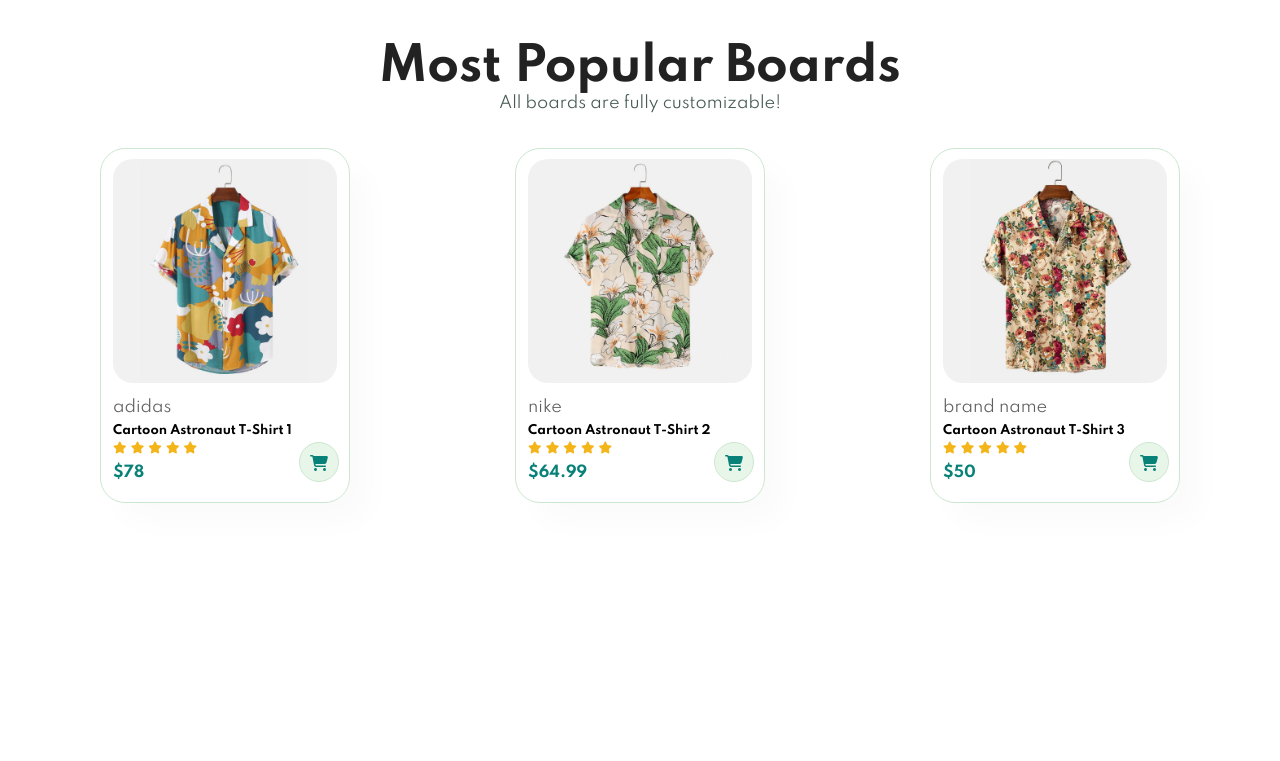
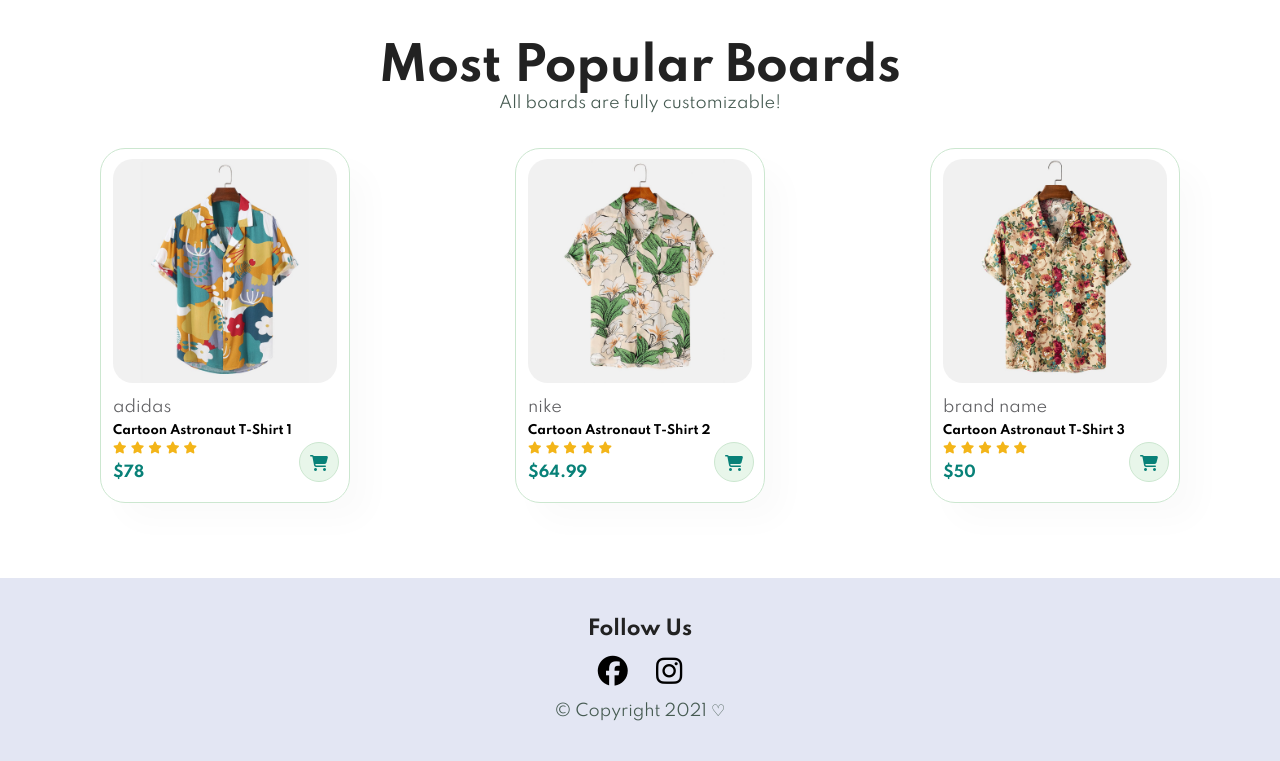
Before and after one commit to LoubyT/NailedIt, a plain HTML site: page index.html in a window 1280 px wide. Shown: the part 805-1566 px from the top of the page. Before the commit the page ends 1383 px from the top, so only its background shows below. Drawn offline with Linux system fonts and the light colour scheme.

Commit message:
Created footer with social media links

```diff
--- a/index.html
+++ b/index.html
@@ -87,6 +87,16 @@
         </div>
     </section>
 
+    <footer class="section-p1">
+        <h4>Follow Us</h4>
+        <div class="icon">
+            <a href="https://www.facebook.com/naileditbykait/" class="fab fa-facebook fa-2x"></a>
+            <a href="#" class="fab fa-instagram fa-2x"></a>
+        </div>
+        <p class="copyright">&copy; Copyright 2021 &#x2661;</p>
+
+    </footer>
+
 
     <script src="script.js"></script>
 </body>
--- a/styles.css
+++ b/styles.css
@@ -40,6 +40,7 @@ p {
 .section-m1 {
     margin: 40px 0;
 }
+
 
 body {
     width: 100%;
@@ -217,6 +218,39 @@ body {
     right: 10px;
 }
 
+footer {
+    text-align: center;
+    background: #E3E6F3;
+}
+
+footer a {
+    text-decoration: none;
+    color: unset;
+}
+
+footer .fab {
+        padding: 10px;
+        font-size: 30px;
+        text-align: center;
+        text-decoration: none;
+        margin: 5px 2px;
+        border-radius: 50%;
+}
+
+footer .fab:hover {
+    opacity: 0.7;
+}
+
+footer .fab-facebook {
+    background: #3B5998;
+    color: white;
+}
+
+footer .fab-instagram {
+    background: #125688;
+    color: white;
+}
+
 /* Shop Page */
 
 
```
